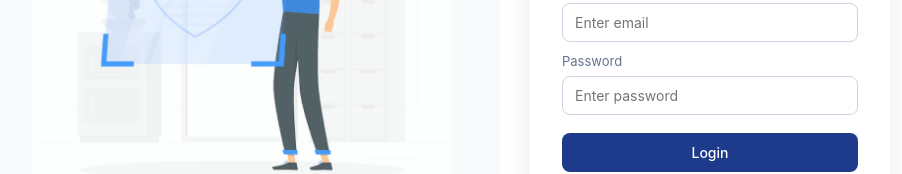
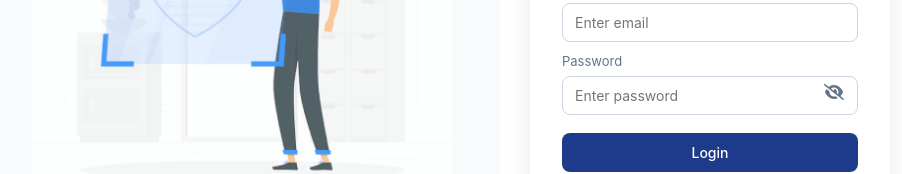
Before and after one commit to shadinmc/Loan-Management_System, a React (Vite) app in the folder frontend-admin/: page /login/admin in a window 1280 px wide. Shown: the part 340-514 px from the top of the page, without its empty margins (16-918 px from the left). Built offline with nearby package versions, Linux system fonts and the light colour scheme.

Commit message:
Add password eye for admin login

```diff
--- a/frontend-admin/index.html
+++ b/frontend-admin/index.html
@@ -3,7 +3,12 @@
   <head>
     <meta charset="UTF-8" />
     <link rel="icon" type="image/svg+xml" href="/vite.svg" />
-    <meta name="viewport" content="width=device-width, initial-scale=1.0" />
+      <link
+              rel="stylesheet"
+              href="https://cdnjs.cloudflare.com/ajax/libs/font-awesome/6.5.1/css/all.min.css"
+      />
+
+      <meta name="viewport" content="width=device-width, initial-scale=1.0" />
     <title>frontend-admin</title>
   </head>
   <body>
--- a/frontend-admin/src/pages/auth/AdminLogin.css
+++ b/frontend-admin/src/pages/auth/AdminLogin.css
@@ -141,3 +141,26 @@
   height: auto;
    opacity: 0.75;
 }
+
+.password-field {
+  position: relative;
+}
+
+.password-field input {
+  width: 100%;
+  padding-right: 44px;
+}
+
+.password-toggle {
+  position: absolute;
+  right: 14px;
+  top: 50%;
+  transform: translateY(-50%);
+  cursor: pointer;
+  font-size: 16px;
+  color: #64748b;
+}
+
+.password-toggle:hover {
+  color: #2563eb;
+}
--- a/frontend-admin/src/pages/auth/AdminLogin.jsx
+++ b/frontend-admin/src/pages/auth/AdminLogin.jsx
@@ -25,6 +25,8 @@ const AdminLogin = () => {
   const [email, setEmail] = useState("");
   const [password, setPassword] = useState("");
   const [error, setError] = useState("");
+  const [showPassword, setShowPassword] = useState(false);
+
 
   //  Clear previous session when login page loads
   useEffect(() => {
@@ -116,8 +118,10 @@ const AdminLogin = () => {
             />
 
            <label>Password</label>
+
+           <div className="password-field">
              <input
-              type="password"
+               type={showPassword ? "text" : "password"}
                placeholder="Enter password"
                value={password}
                onChange={(e) => {
@@ -126,6 +130,16 @@ const AdminLogin = () => {
                }}
                required
              />
+
+             <i
+               className={`fa-solid ${
+                 showPassword ? "fa-eye" : "fa-eye-slash"
+               } password-toggle`}
+               onClick={() => setShowPassword(!showPassword)}
+               title={showPassword ? "Hide password" : "Show password"}
+             ></i>
+           </div>
+
 
             <button type="submit">Login</button>
 
--- a/frontend-admin/src/pages/dashboard/AdminDashboard.jsx
+++ b/frontend-admin/src/pages/dashboard/AdminDashboard.jsx
@@ -61,7 +61,7 @@ const AdminDashboard = () => {
     return status;
   };
 
-  // ✅ ONLY 5 PENDING APPLICATIONS FOR DASHBOARD
+  // ONLY 5 PENDING APPLICATIONS FOR DASHBOARD
   const pendingApplications = loans
     .filter(l =>   l.status === "UNDER_BRANCH_REVIEW")
     .sort((a, b) => new Date(b.createdAt) - new Date(a.createdAt))
--- a/frontend-admin/src/pages/dashboard/RegionalDashboard.jsx
+++ b/frontend-admin/src/pages/dashboard/RegionalDashboard.jsx
@@ -51,7 +51,7 @@ const RegionalDashboard = () => {
           <div>
             <p>Branch Approved Queue</p>
             <h3>{totalPending}</h3>
-            <span>Open queue -></span>
+            <span>Open queue</span>
           </div>
         </div>
 
@@ -91,7 +91,7 @@ const RegionalDashboard = () => {
             className="link"
             onClick={() => navigate("/regional/loan-applications")}
           >
-            View all ->
+            View all
           </span>
         </div>
 
```
Lines whose indentation alone changed are shown as unchanged.
